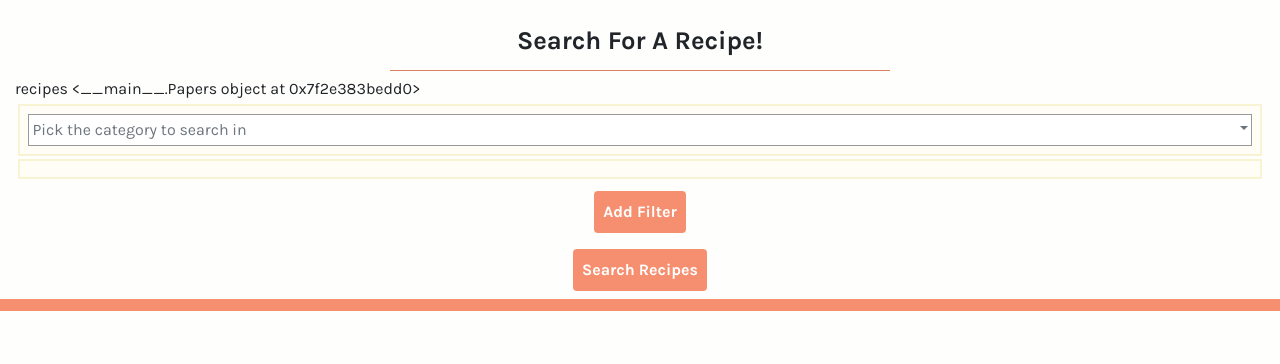
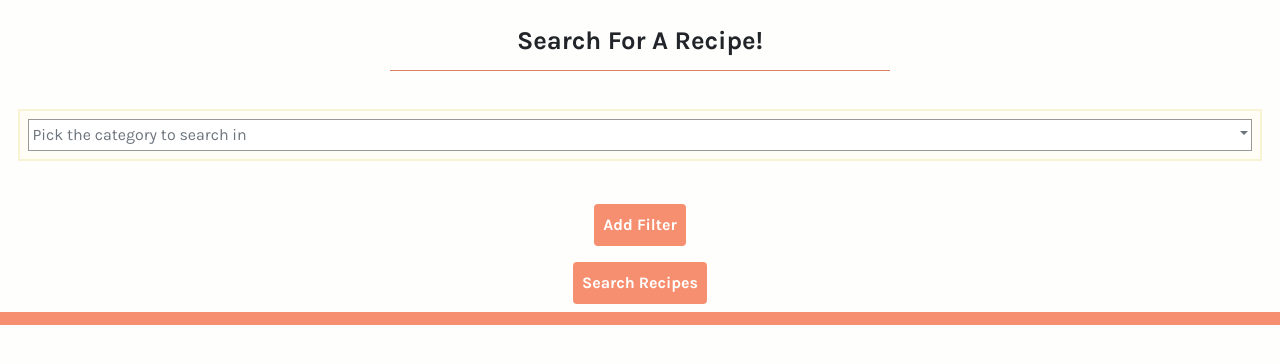
Before and after one commit to CharOConnell/lettuce-cook, a Flask app: page /search_recipe in a window 1280 px wide. Shown: the part 96-460 px from the top of the page. Run offline with Flask 2, Linux system fonts and the light colour scheme; data that the repository does not hold is empty; some libraries are stand-ins or nearby versions.

Commit message:
Tidied up control of the search bars, initiated JS loops

```diff
--- a/app.py
+++ b/app.py
@@ -62,6 +62,7 @@ def delete_recipe(recipe_id):
     mongo.db.recipes.remove({'_id': ObjectId(recipe_id)})
     return redirect(url_for('home'))
 
+
 @app.route('/search_recipe')
 def search_recipe():
     the_recipes = mongo.db.recipes.find()
--- a/static/css/style.css
+++ b/static/css/style.css
@@ -216,6 +216,7 @@ button.navbar-toggler {
 /* SEARCH */
 .searching {
     padding: 0;
+    margin: 2em 0em;
 }
 
 
--- a/static/js/addFilter.js
+++ b/static/js/addFilter.js
@@ -1,3 +1,32 @@
 function addFilter() {
-    console.log($(".searching"))
+    for (i=2; i<7; i++) {
+        if ($("#"+i).html() === "") {
+            // if there is no filter, add the filter option boxes
+            $("#"+i).html(`<div class="row entry-box">
+                        <div class="col dropdown">
+                            <div class="input-field-dropdown dropdown-toggle" role="button" id="dropdownMenuButtonFilt2" data-toggle="dropdown" aria-haspopup="false" aria-expanded="false">
+                            Pick the category to search in
+                            </div>
+
+                            <select name="filter2" id="filter2" class="dropdown-menu" aria-labelledby="dropdownMenuButtonFilt2" multiple onchange="filterSelect(this)">
+                                <option value="recipe_name" class="dropdown-item">Recipe Name</option>
+                                <option value="cuisine_type" class="dropdown-item">Cuisine Type</option>
+                                <option value="difficulty_level" class="dropdown-item">Difficulty Level</option>
+                                <option value="prep" class="dropdown-item">Preparation Time</option>
+                                <option value="cook" class="dropdown-item">Cooking Time</option>
+                                <option value="serving_size" class="dropdown-item">Serving Size</option>
+                            </select>
+                        </div>
+                    </div>
+
+                    <div class="row entry-box input" id="input2"></div>`)
+        if (i===6) {
+            // we've reached our total number of options, so remove the add filter button
+            $("#addfilterbtn").html(``);
+        }
+        // break so it produces one extra filter at a time, not 6 at once
+        break
+        }
+    }
+    // console.log($("#2").html())
 }
--- a/static/js/filterSelect.js
+++ b/static/js/filterSelect.js
@@ -22,6 +22,7 @@ function filterSelect() {
                 $("#"+newidtag).html(`<div class="input-field col">
                     <input type="text" name="recipe_name" id="recipe_name" placeholder="Recipe name to search for" required class="entry-data"/>
                 </div>`);
+                $("#"+newidtag).addClass("entry-box");
             } else if (category === "Cuisine Type") {
                 $("#"+newidtag).html(`<div class="col dropdown">
                     <div class="input-field-dropdown dropdown-toggle updateMe" role="button" id="dropdownMenuButtonCui" data-toggle="dropdown" aria-haspopup="false" aria-expanded="false">
@@ -33,7 +34,8 @@ function filterSelect() {
                         <option class="dropdown-item" value="{{style.cuisine_type}}">{{style.cuisine_type}}</option>
                         {% endfor %}
                     </select>
-                </div>`)
+                </div>`);
+                $("#"+newidtag).addClass("entry-box");
             } else if (category === "Difficulty Level") {
                 $("#"+newidtag).html(`<div class="col dropdown">
                     <div class="input-field-dropdown dropdown-toggle updateMe" role="button" id="dropdownMenuButtonDiff" data-toggle="dropdown" aria-haspopup="false" aria-expanded="false">
@@ -45,7 +47,8 @@ function filterSelect() {
                         <option class="dropdown-item" value="{{diffi.difficulty_level}}">{{diffi.difficulty_level}}</option>
                         {% endfor %}
                     </select>
-                </div>`)
+                </div>`);
+                $("#"+newidtag).addClass("entry-box");
             } else if (category === "Preparation Time") {
                 $("#"+newidtag).html(`<div class="col dropdown">
                     <div class="input-field-dropdown dropdown-toggle updateMe" role="button" id="dropdownMenuButtonPrep" data-toggle="dropdown" aria-haspopup="false" aria-expanded="false">
@@ -57,7 +60,8 @@ function filterSelect() {
                         <option class="dropdown-item" value="{{prep.preparation_time}}">{{prep.preparation_time}}</option>
                         {% endfor %}
                     </select>
-                </div>`)
+                </div>`);
+                $("#"+newidtag).addClass("entry-box");
             } else if (category === "Cooking Time") {
                 $("#"+newidtag).html(`<div class="col dropdown">
                     <div class="input-field-dropdown dropdown-toggle updateMe" role="button" id="dropdownMenuButtonCook" data-toggle="dropdown" aria-haspopup="false" aria-expanded="false">
@@ -69,11 +73,13 @@ function filterSelect() {
                         <option class="dropdown-item" value="{{cook.cooking_time}}">{{cook.cooking_time}}</option>
                         {% endfor %}
                     </select>
-                </div>`)
+                </div>`);
+                $("#"+newidtag).addClass("entry-box");
             } else if (category === "Serving Size") {
                 $("#"+newidtag).html(`<div class="input-field col">
                     <input type="text" name="serving_size" id="serving_size" placeholder="Serving size to search for" required class="entry-data"/>
                 </div>`);
+                $("#"+newidtag).addClass("entry-box");
             } else {
                 $("#"+newidtag).html(``);
             }
--- a/templates/search.html
+++ b/templates/search.html
@@ -6,18 +6,17 @@
         </div>
     </div>
     <hr class="horrule">
-recipes
-{{recipes}}
+
     <div class="row">
         <form action="{{ url_for('insert_recipe') }}" method="POST" class="col"> <!-- CHANGE THIS TO SEARCH RECIPES WHEN CREATED -->
             <div class="container-fluid searching" id="one">
                 <div class="row entry-box">
                     <div class="col dropdown">
-                        <div class="input-field-dropdown dropdown-toggle" role="button" id="dropdownMenuButtonFilt" data-toggle="dropdown" aria-haspopup="false" aria-expanded="false">
+                        <div class="input-field-dropdown dropdown-toggle" role="button" id="dropdownMenuButtonFilt1" data-toggle="dropdown" aria-haspopup="false" aria-expanded="false">
                         Pick the category to search in
                         </div>
 
-                        <select name="filterOne" id="filterOne" class="dropdown-menu" aria-labelledby="dropdownMenuButtonFilt" multiple onchange="filterSelect(this)">
+                        <select name="filter1" id="filter1" class="dropdown-menu" aria-labelledby="dropdownMenuButtonFilt1" required multiple onchange="filterSelect(this)">
                             <option value="recipe_name" class="dropdown-item">Recipe Name</option>
                             <option value="cuisine_type" class="dropdown-item">Cuisine Type</option>
                             <option value="difficulty_level" class="dropdown-item">Difficulty Level</option>
@@ -28,30 +27,27 @@ recipes
                     </div>
                 </div>
 
-
-                <div class="row entry-box input" id="inputOne">
-
-                </div>
+                <div class="row input" id="input1"></div>
             </div>
 
-            <div class="searching container-fluid" id="two"></div>
-            <div class="searching container-fluid" id="three"></div>
-            <div class="searching container-fluid" id="four"></div>
-            <div class="searching container-fluid" id="five"></div>
-            <div class="searching container-fluid" id="six"></div>
+            <div class="searching container-fluid" id="2"></div>
+            <div class="searching container-fluid" id="3"></div>
+            <div class="searching container-fluid" id="4"></div>
+            <div class="searching container-fluid" id="5"></div>
+            <div class="searching container-fluid" id="6"></div>
 
 
             <div class="searching container-fluid" id="results"></div>
 
 
-            <div class="row justify-content-around">
+            <div class="row justify-content-around" id="addfilterbtn">
                 <div class="d-flex col justify-content-center align-self-center">
-                    <button class="btn" onclick="addFilter()"> Add Filter </button>
+                    <button class="btn" type="button" onclick="addFilter()"> Add Filter </button>
                 </div>
             </div>
             <div class="row justify-content-around">
                 <div class="d-flex col justify-content-center align-self-center">
-                    <a class="btn" href="{{url_for('home')}}" > Search Recipes </a> <!-- CHANGE TO SEARCH LINK -->
+                    <button class="btn" type="button"> Search Recipes </button> <!-- CHANGE TO SEARCH LINK -->
                 </div>
             </div>
         </form>
```
